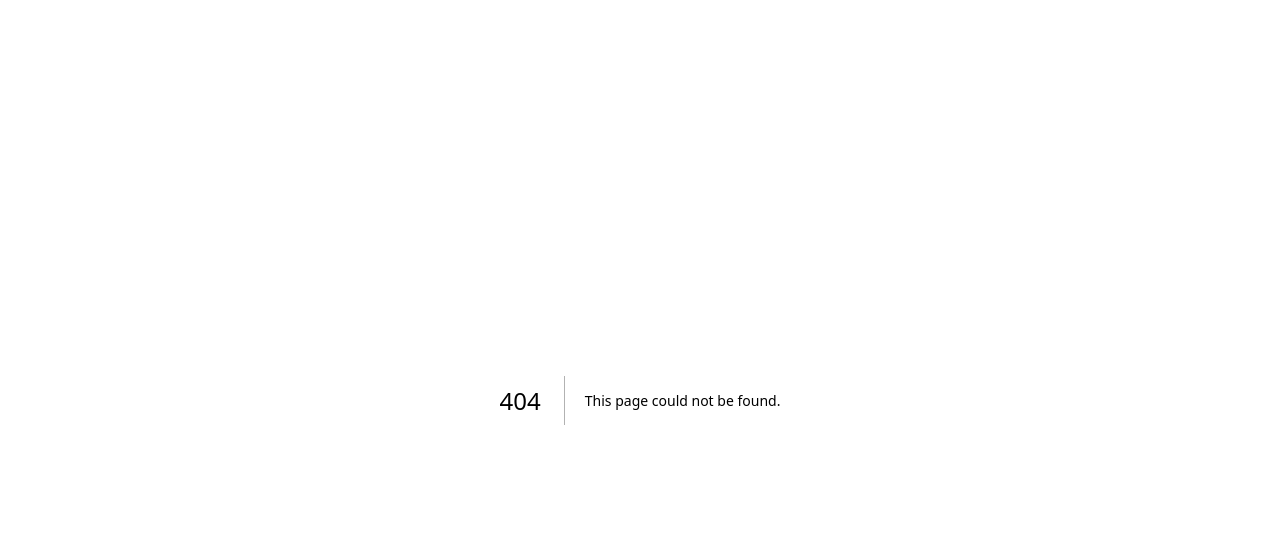
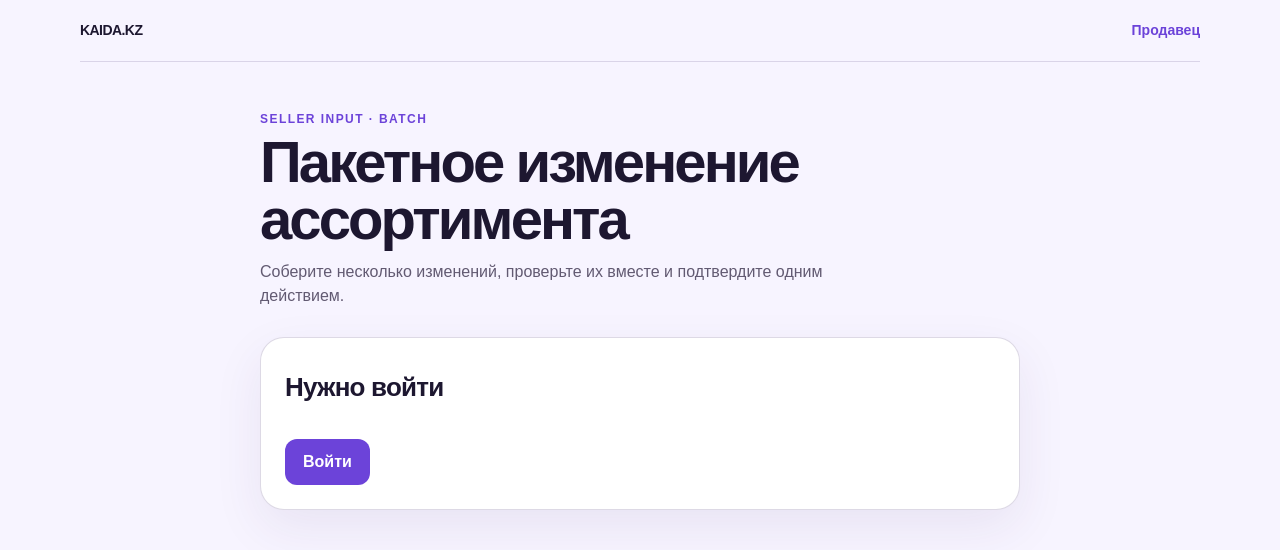
Before and after one commit to RashRosh/KAIDA.KZ-2.0, a Next.js app: page /seller/batch in a window 1280 px wide. Before the commit this address had no page. Shown: the top 550 px of the page. Built offline with nearby package versions, Linux system fonts and the light colour scheme; no server answers.

Commit message:
feat(s12): expose batch seller flow

```diff
--- /dev/null
+++ b/src/app/seller/batch/page.tsx
@@ -0,0 +1,66 @@
+'use client';
+
+import Link from 'next/link';
+import { useEffect, useState } from 'react';
+import type { SellerView } from '@/modules/sellers/contracts/seller.contract';
+import { SellerBatchChangeSetCreate } from '../_components/SellerBatchChangeSetCreate';
+import styles from '../page.module.css';
+
+type ApiError = { error?: { message?: string } };
+type SellerResponse = { seller: SellerView | null } & ApiError;
+
+export default function SellerBatchPage() {
+  const [state, setState] = useState<'loading' | 'anonymous' | 'ready'>('loading');
+  const [seller, setSeller] = useState<SellerView | null>(null);
+  const [error, setError] = useState('');
+
+  useEffect(() => {
+    let active = true;
+    void (async () => {
+      try {
+        const response = await fetch('/api/seller/me', { cache: 'no-store' });
+        if (!active) return;
+        if (response.status === 401) {
+          setState('anonymous');
+          return;
+        }
+        const data = await response.json() as SellerResponse;
+        if (!response.ok) {
+          setError(data.error?.message ?? 'Не удалось загрузить продавца.');
+          setState('ready');
+          return;
+        }
+        setSeller(data.seller);
+        setState('ready');
+      } catch {
+        if (active) {
+          setError('Не удалось загрузить продавца.');
+          setState('ready');
+        }
+      }
+    })();
+    return () => { active = false; };
+  }, []);
+
+  return (
+    <div className={styles.shell}>
+      <header className={styles.header}>
+        <Link href="/" className={styles.wordmark} aria-label="KAIDA.KZ, главная">KAIDA.KZ</Link>
+        <Link href="/seller" className={styles.secondaryLink}>Продавец</Link>
+      </header>
+      <main className={styles.main}>
+        <div className={styles.intro}>
+          <p className={styles.eyebrow}>Seller Input · Batch</p>
+          <h1>Пакетное изменение ассортимента</h1>
+          <p>Соберите несколько изменений, проверьте их вместе и подтвердите одним действием.</p>
+        </div>
+
+        {state === 'loading' && <section className={styles.card}><p>Загружаем…</p></section>}
+        {state === 'anonymous' && <section className={styles.card}><h2>Нужно войти</h2><Link className={styles.primaryLink} href="/login">Войти</Link></section>}
+        {state === 'ready' && error && <section className={styles.card}><p className={styles.error} role="alert">{error}</p></section>}
+        {state === 'ready' && !error && !seller && <section className={styles.card}><p>Сначала создайте продавца и точку.</p><Link className={styles.secondaryLink} href="/seller">Настроить продавца</Link></section>}
+        {state === 'ready' && seller && <SellerBatchChangeSetCreate seller={seller} />}
+      </main>
+    </div>
+  );
+}
```
